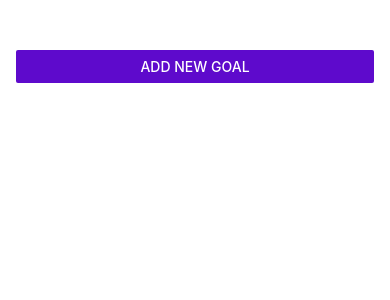
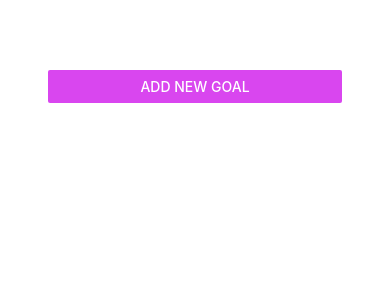
Before and after one commit to NaveedMaq/GoalPost, a React Native app: screen / in a window 390 px wide. Shown: the top 300 px of the page. Built offline with nearby package versions, Linux system fonts and the light colour scheme.

Commit message:
feat: style home screen

```diff
--- a/App.jsx
+++ b/App.jsx
@@ -1,5 +1,6 @@
 import { useState } from 'react';
 import { Button, StyleSheet, View } from 'react-native';
+import { StatusBar } from 'expo-status-bar';
 
 import { GoalInput } from './components/GoalInput';
 import { GoalList } from './components/GoalList';
@@ -29,12 +30,16 @@ export default function App() {
   }
 
   return (
+    <>
+      <StatusBar style="light" />
       <View style={styles.appContainer}>
+        <View style={styles.addGoalButton}>
           <Button
             title="Add New Goal"
-        color="#5e0acc"
+            color="#d946ef"
             onPress={startAddGoalHandler}
           />
+        </View>
 
         <GoalInput
           onAddGoal={addGoalHandler}
@@ -43,13 +48,19 @@ export default function App() {
         />
         <GoalList allGoals={allGoals} onDeleteItem={deleteGoalHandler} />
       </View>
+    </>
   );
 }
 
 const styles = StyleSheet.create({
   appContainer: {
-    paddingTop: 50,
+    paddingTop: 70,
     paddingHorizontal: 16,
     flex: 1,
   },
+
+  addGoalButton: {
+    marginHorizontal: 32,
+    marginBottom: 16,
+  },
 });
--- a/app.json
+++ b/app.json
@@ -6,6 +6,7 @@
     "orientation": "portrait",
     "icon": "./assets/icon.png",
     "userInterfaceStyle": "light",
+    "backgroundColor": "#1e085a",
     "splash": {
       "image": "./assets/splash.png",
       "resizeMode": "contain",
--- a/components/GoalItem.jsx
+++ b/components/GoalItem.jsx
@@ -32,7 +32,8 @@ const styles = StyleSheet.create({
   },
 
   goalText: {
-    padding: 8,
+    padding: 12,
+    fontSize: 16,
     color: '#fff',
   },
 });
```
Lines whose indentation alone changed are shown as unchanged.
